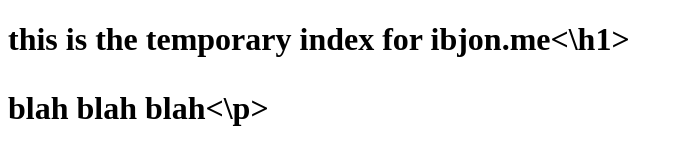
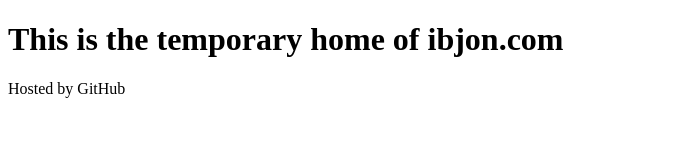
Before and after one commit to ibjon93/mygithubpage, a plain HTML site: page index.html in a window 1280 px wide. Shown: the whole page, without its empty margins (0-683 px from the left). Drawn offline with Linux system fonts and the light colour scheme.

Commit message:
Update index.html

```diff
--- a/index.html
+++ b/index.html
@@ -1,7 +1,7 @@
 <!DOCTYPE html>
 <html>
 <body>
-<h1> this is the temporary index for ibjon.me<\h1>
-<p> blah blah blah<\p>
+<h1>This is the temporary home of ibjon.com</h1>
+<p>Hosted by GitHub</p>
 </body>
 </html>
```
